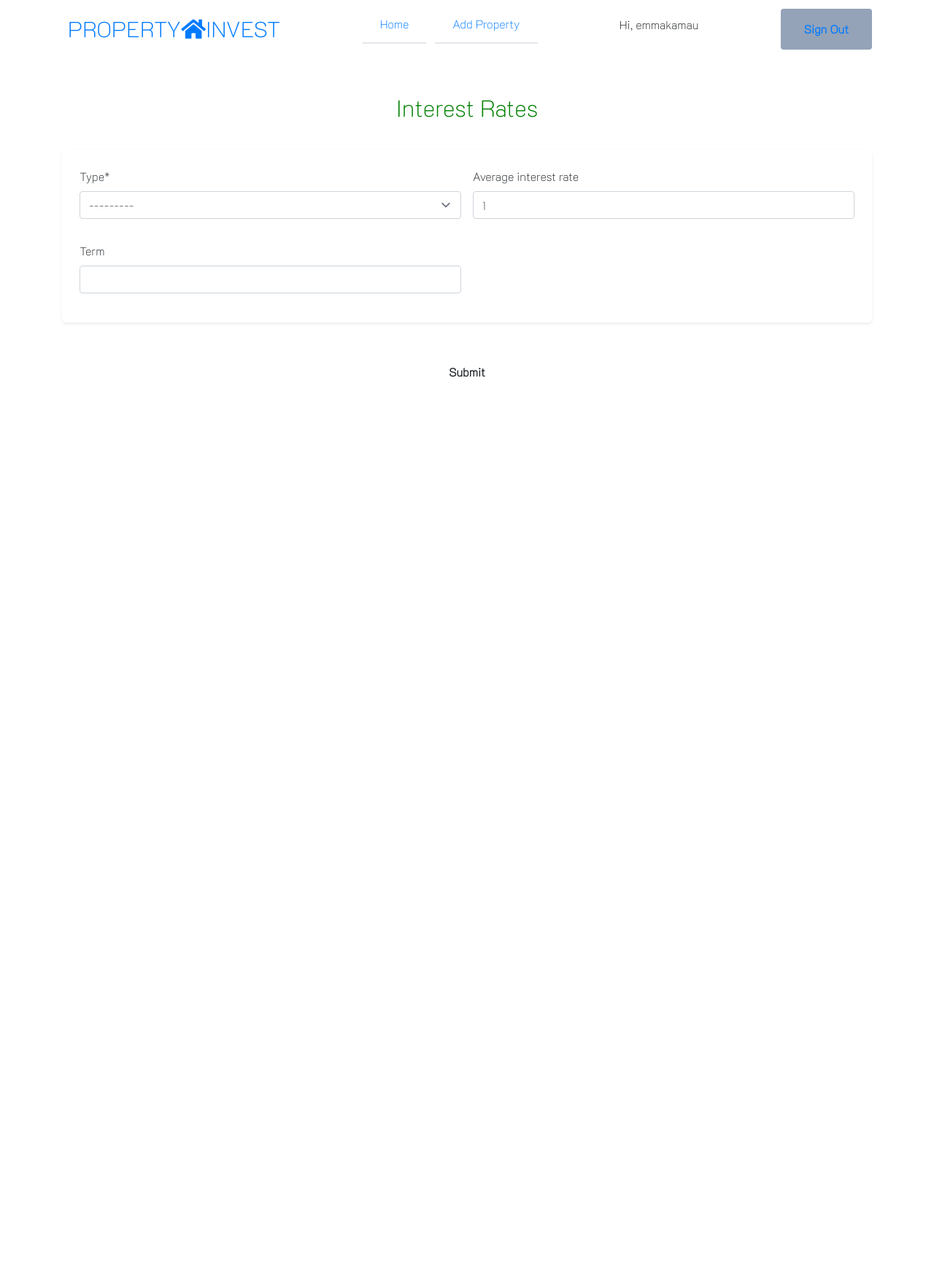
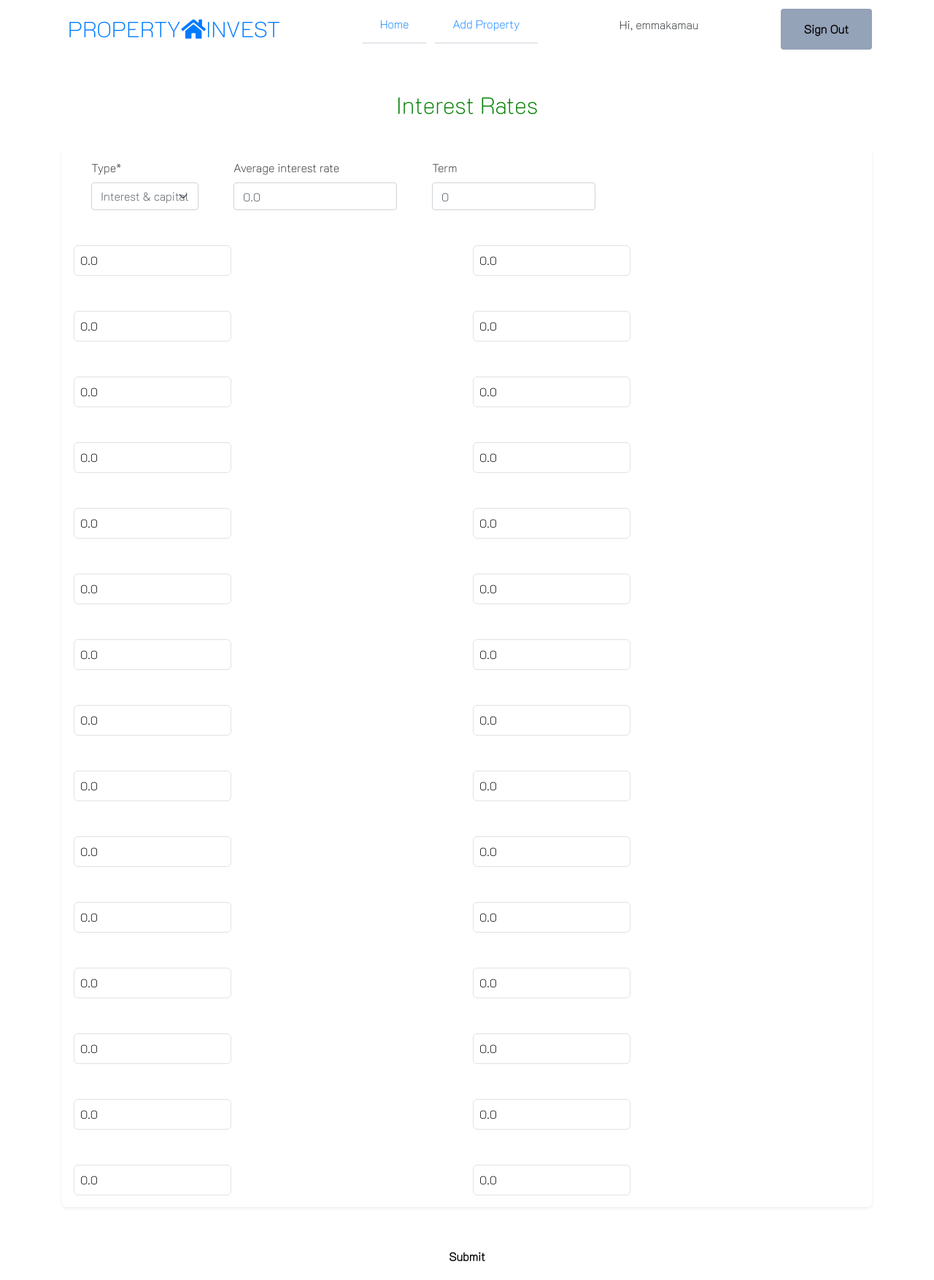
Before and after one commit to Lomemoraine/IRR, a Django app: page /interestrates/1/ in a window 1280 px wide. Shown: the whole page at 73% size. Before the commit the page ends 517 px from the top, so only its background shows below. Run offline with Django 4.2, Linux system fonts and the light colour scheme; a user stored in the database is signed in; data comes from the database, SQL or seed files in the repository; both versions use the stored data as it was after the commit; some libraries are stand-ins or nearby versions; some web fonts are replaced.

Commit message:
Add formset for interest rates and other rates

```diff
--- a/investment/forms.py
+++ b/investment/forms.py
@@ -1,7 +1,7 @@
 from django.contrib.auth.forms import UserCreationForm
 from django import forms
 from .models import *
-from django.forms import fields, widgets
+from django.forms import fields, widgets, inlineformset_factory
 
 
 class SignUpForm(UserCreationForm):
@@ -84,6 +84,11 @@ class InterestRateForm(forms.ModelForm):
         if commit:
             instance.save()
         return instance
+
+
+PeriodRateFormSet = inlineformset_factory(
+    InterestRates, PeriodRate, fields=('year', 'rate'), extra=0, can_delete=False
+)
 
 
 class EditpropertyForm(forms.ModelForm):
--- a/investment/templates/users/interestrates.html
+++ b/investment/templates/users/interestrates.html
@@ -2,17 +2,28 @@
 {% load crispy_forms_tags %}
 {% block content %}
 
-<section class="p-2 h-screen dark:bg-gray-800 dark:text-gray-50">
+<section class="p-1 h-full dark:bg-gray-800 dark:text-gray-50">
     <form action="" class="container flex flex-col mx-auto space-y-10 ng-untouched ng-pristine ng-valid" method="POST"
           novalidate="">
         {% csrf_token %}
         <h2 class="font-medium text-center dark:text-gray-200">Interest Rates</h2>
-        <fieldset class="grid grid-cols-12 gap-3 p-6 rounded-md shadow-sm dark:bg-gray-900">
-            <div class="grid grid-cols-6 gap-4 col-span-full lg:col-span-3">
+        <fieldset class="p-3 rounded-md shadow-sm dark:bg-gray-900">
+            <div class="flex flex-row">
                 {% for field in form %}
-                <div class="col-span-full sm:col-span-3">
+                <div class="basis-1/4 px-4 ">
                     {{ field|as_crispy_field }}
                 </div>
+                {% endfor %}
+            </div>
+            <div class="grid grid-cols-6 gap-4 col-span-full lg:col-span-3">
+                {% for field in period_rate %}
+                <div class="col-span-full sm:col-span-3 bg-gray-900">
+                    <label class="block font-bold text-white" name="{{ field.year.label }}">
+                        {{ field.year.label }} {{ field.year.value }}
+                    </label>
+                    <input class="bg-gray-800 text-black border border-gray-600 rounded-md p-2" type="text" value="{{ field.rate.value }}" name="{{ field.rate.label }}">
+                </div>
+
                 {% endfor %}
             </div>
         </fieldset>
--- a/investment/views.py
+++ b/investment/views.py
@@ -132,7 +132,7 @@ def add_property(request):
             # Comparison
             Comparison.objects.create(description='', rate=0, property=property_item)
 
-        return redirect('home')
+        return redirect('interestrates', pk=property_item.id)
 
     context = {
         'property_form': property_form
@@ -155,16 +155,18 @@ def edit_property(request, pk):
 
 @login_required(login_url='login')
 def interestview(request, pk):
-    exist_check = Property.objects.get(id=pk)
-    messages.error(request, 'Interest rate already exists') if exist_check else messages.success(request, 'Successful')
+    interest_rate = get_object_or_404(InterestRates, pk=pk)
     if request.method == 'POST':
-        form = InterestRateForm(request.POST)
-        if form.is_valid():
+        form = InterestRateForm(request.POST, instance=interest_rate)
+        period_rate = PeriodRateFormSet(request.POST, instance=interest_rate)
+        if form.is_valid() and period_rate.is_valid():
             form.save(pk=pk)
-            return redirect('propertyitem', id=pk)
+            period_rate.save(pk=pk)
+            return redirect('inflationrates', id=pk)
     else:
-        form = InterestRateForm()
-    return render(request, 'users/interestrates.html', {'form': form})
+        form = InterestRateForm(instance=interest_rate)
+        period_rate = PeriodRateFormSet(instance=interest_rate)
+    return render(request, 'users/interestrates.html', {'form': form, 'period_rate': period_rate})
 
 
 @login_required(login_url='login')
@@ -264,7 +266,6 @@ def calc_outstanding_loan(property_id):
         for total_loan, t in zip(total_loan, range(1, term+1)):
             outstanding_loan = (total_loan / 12 * (1 - (1 + interest_rate / 12) ** (-(term - t) * 12))) / (interest_rate / 12)
             outstanding_loan_per_year.append(round(outstanding_loan, 2))
-        print(outstanding_loan_per_year)
         return outstanding_loan_per_year
     except:
         None
--- a/theme/static/css/dist/styles.css
+++ b/theme/static/css/dist/styles.css
@@ -194,7 +194,7 @@ textarea {
   /* 1 */
   line-height: inherit;
   /* 1 */
-  color: inherit;
+  color: rgb(0 0 0);;
   /* 1 */
   margin: 0;
   /* 2 */
@@ -354,7 +354,7 @@ textarea {
 input::-moz-placeholder, textarea::-moz-placeholder {
   opacity: 1;
   /* 1 */
-  color: #9ca3af;
+  color: #01050d;
   /* 2 */
 }
 
@@ -362,7 +362,7 @@ input::placeholder,
 textarea::placeholder {
   opacity: 1;
   /* 1 */
-  color: #9ca3af;
+  color: #01050d;
   /* 2 */
 }
 
@@ -450,12 +450,12 @@ video {
 }
 
 input::-moz-placeholder, textarea::-moz-placeholder {
-  color: #6b7280;
+  color: #01050d;
   opacity: 1;
 }
 
 input::placeholder,textarea::placeholder {
-  color: #6b7280;
+  color: #01050d;
   opacity: 1;
 }
 
```
Also changed, not shown: investment/urls.py (+0 -18 lines), db.sqlite3.
